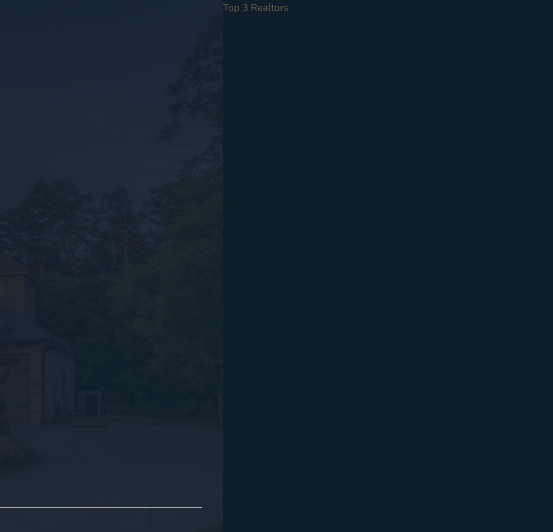
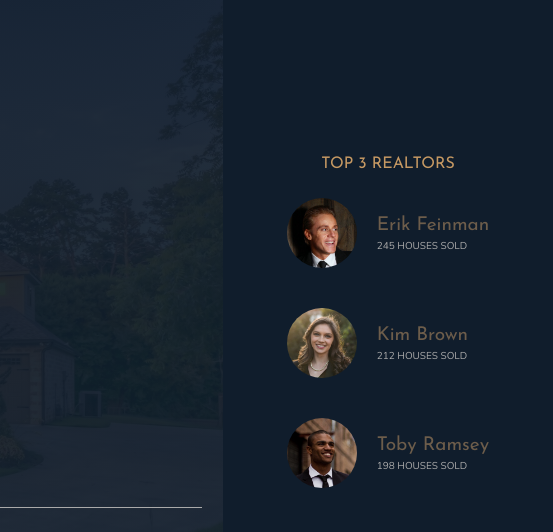
Before and after one commit to bryan-m-rojas/Nexter, a website: page index.html in a window 1280 px wide. Shown: the top 532 px of the page, 727-1280 px from the left. Drawn offline with nearby package versions, Linux system fonts and the light colour scheme.

Commit message:
Implemented realtors section

```diff
--- a/index.html
+++ b/index.html
@@ -29,7 +29,26 @@
             </div>
         </header>
         <div class="realtors">
-            Top 3 Realtors
+            <h3 class="heading-3">Top 3 Realtors</h3>
+            <div class="realtors__list">
+                <img src="img/realtor-1.jpeg" alt="Realtor 1" class="realtors__img">
+                <div class="realtors__details">
+                    <h4 class="heading-4 heading-4__light">Erik Feinman</h4>
+                    <p class="realtors__sold">245 houses sold</p>
+                </div>
+
+                <img src="img/realtor-2.jpeg" alt="Realtor 2" class="realtors__img">
+                <div class="realtors__details">
+                    <h4 class="heading-4 heading-4__light">Kim Brown</h4>
+                    <p class="realtors__sold">212 houses sold</p>
+                </div>
+
+                <img src="img/realtor-3.jpeg" alt="Realtor 3" class="realtors__img">
+                <div class="realtors__details">
+                    <h4 class="heading-4 heading-4__light">Toby Ramsey</h4>
+                    <p class="realtors__sold">198 houses sold</p>
+                </div>
+            </div>
         </div>
         <section class="features">
             <div class="feature">
--- a/sass/_realtors.scss
+++ b/sass/_realtors.scss
@@ -1,4 +1,32 @@
 .realtors {
     background-color: $color-secondary;
     grid-column: col-start 7 / full-end;
+    padding: 3rem;
+
+    display: grid;
+    align-content: center;
+    justify-content: center;
+    justify-items: center;
+    grid-row-gap: 2rem;
+
+    &__list {
+        display: grid;
+        grid-template-columns: min-content max-content;
+        grid-column-gap: 2rem;
+        grid-row-gap: 5vh;
+
+        align-items: center;
+    }
+
+    &__img {
+        width: 7rem;
+        border-radius: 50%;
+        display: block;
+    }
+
+    &__sold {
+        text-transform: uppercase;
+        color: $color-grey-light-2;
+        margin-top: -3px;
+    }
 }
```
Also changed, not shown: css/style.css.
